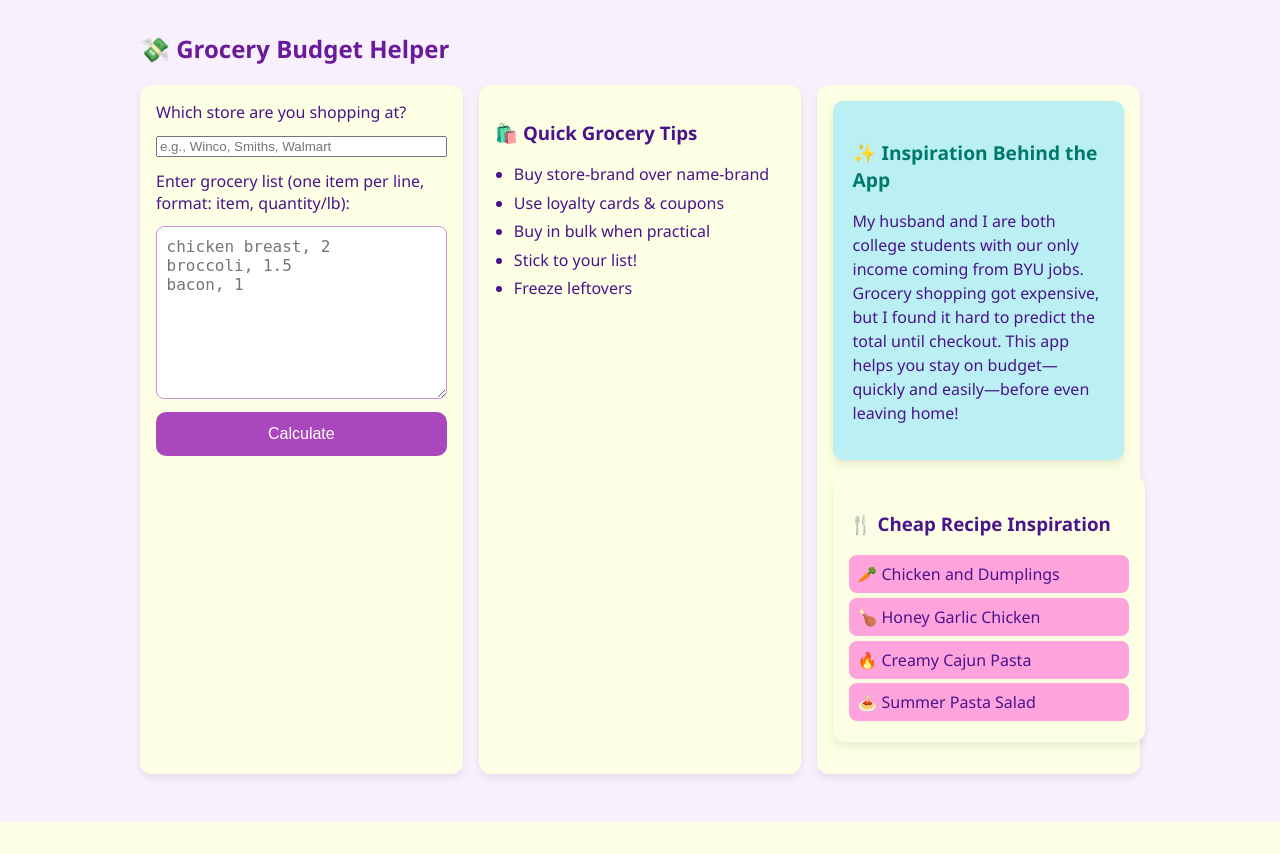
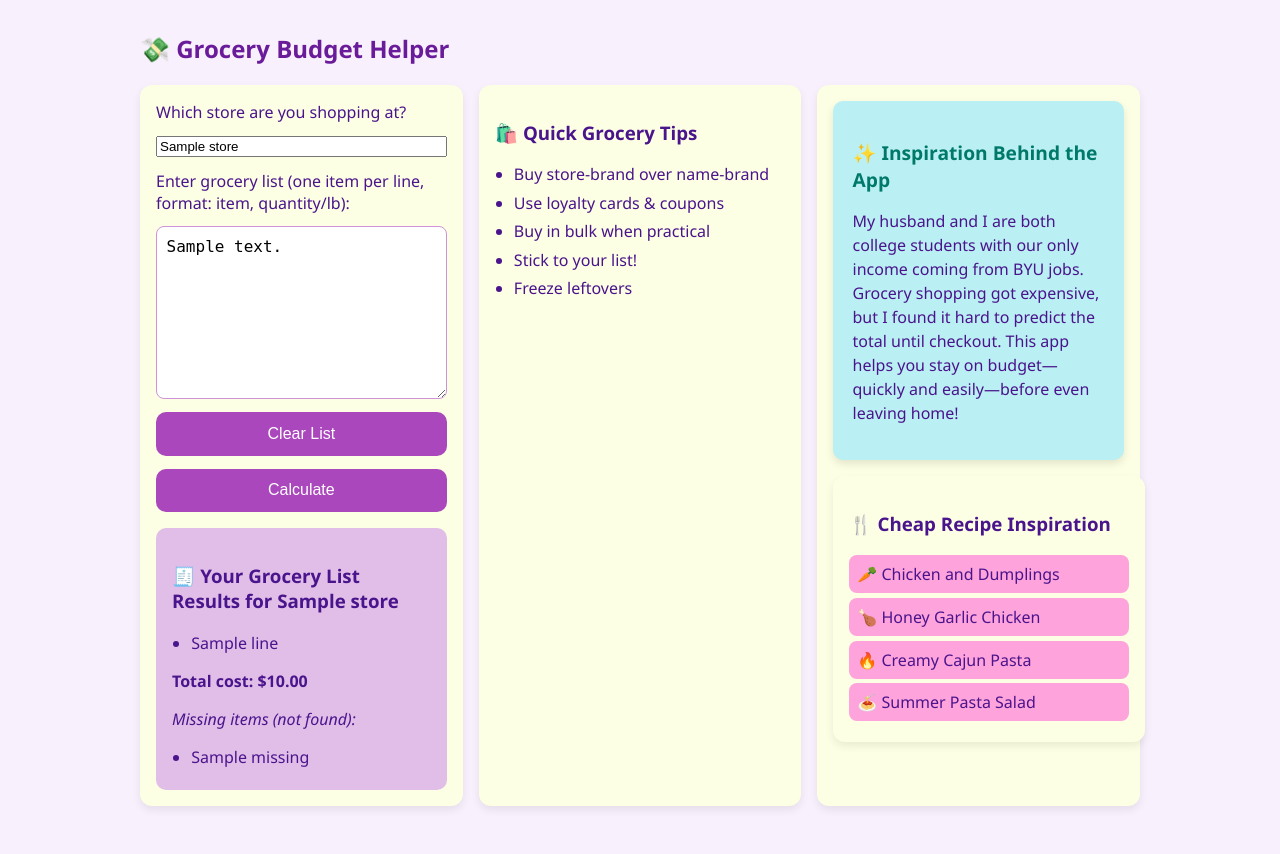
Before and after one commit to alibwright/Personal-Project, a Flask app: template Templates/home.html in a window 1280 px wide. Before the commit the page ends 822 px from the top, so only its background shows below. Run offline with Flask 3, Linux system fonts and the light colour scheme; the template is opened without the code that fills it: most values are stand-ins (such as "Sample title", 1, 10 or a date in 2020).

Commit message:
JEEZZz...A lot of work for not many changes

```diff
--- a/Templates/home.html
+++ b/Templates/home.html
@@ -38,6 +38,7 @@
       padding: 1rem;
       margin-bottom: 1rem;
       box-shadow: 0 4px 8px rgba(0,0,0,0.08);
+
     }
 
     form {
@@ -112,13 +113,34 @@
       <div class="box">
         <form method="POST" action="/">
           <label>Which store are you shopping at?</label>
-          <input name="store" required placeholder="e.g., Winco, Smiths, Walmart">
+          <input name="store" required placeholder="e.g., Winco, Smiths, Walmart" value="{{ result.store if result else '' }}">
           <label>Enter grocery list (one item per line, format: item, quantity/lb):</label>
-          <textarea name="grocery_list" rows="8" placeholder="chicken breast, 2&#10;broccoli, 1.5&#10;bacon, 1" required></textarea>
+          <textarea name="grocery_list" rows="8" placeholder="chicken breast, 2&#10;broccoli, 1.5&#10;bacon, 1" required>{{ result.grocery_text if result else '' }}</textarea>
+          <button type="button" onclick="document.querySelector('textarea[name=grocery_list]').value = '';">Clear List</button>
           <button type="submit">Calculate</button>
         </form>
+
+        {% if result %}
+          <div style="background-color: #e1bee7; border-radius: 10px; padding: 1rem; margin-top: 1rem;">
+            <h3>🧾 Your Grocery List Results for {{ result.store }}</h3>
+            <ul>
+              {% for line in result.details %}
+                <li>{{ line }}</li>
+              {% endfor %}
+            </ul>
+            <p><strong>Total cost: ${{ "%.2f"|format(result.total) }}</strong></p>
+
+            {% if result.missing %}
+              <p><em>Missing items (not found):</em></p>
+              <ul>
+                {% for mi in result.missing %}
+                  <li>{{ mi }}</li>
+                {% endfor %}
+              </ul>
+            {% endif %}
+          </div>
+        {% endif %}
       </div>
-
       <!-- Tips Box -->
 
     <div class="box">
--- a/app.py
+++ b/app.py
@@ -10,7 +10,7 @@ def load_prices(filename="/Users/alisonbarone/Desktop/Personal Project/Winco_Mea
     with open(filename, mode='r', newline='') as f:
         reader = csv.DictReader(f)
         for row in reader:
-            store = row['store'].strip()
+            store = row['store'].strip().lower()
             item = row['item'].strip().lower()
             price = float(row['price_per_unit'])
             unit = row['unit'].strip()
@@ -20,13 +20,17 @@ def load_prices(filename="/Users/alisonbarone/Desktop/Personal Project/Winco_Mea
 prices = load_prices()
 
 def suggest_items(input_item, store, all_items, max_suggestions=3):
-    # Filter for items in the current store only
-    store_items = [item for (s, item) in all_items if s == store.lower()]
+    store = store.lower()
+    store_items = [item for (s, item) in all_items if s.lower() == store]
 
-    # Try to get close matches
     matches = get_close_matches(input_item, store_items, n=max_suggestions, cutoff=0.6)
+
+    # Add substring match fallback (case insensitive)
+    if not matches:
+        substr_matches = [item for item in store_items if input_item.lower() in item.lower()]
+        matches = substr_matches[:max_suggestions]
+
     return matches
-
 
 def parse_grocery_list(text):
     shopping_list = {}
@@ -47,7 +51,7 @@ def home():
     result = None
     missing_items = []
     if request.method == 'POST':
-        store = request.form.get('store').strip()
+        store = request.form.get('store').strip().lower()
         grocery_text = request.form.get('grocery_list')
         shopping_list = parse_grocery_list(grocery_text)
         total = 0.0
@@ -60,7 +64,6 @@ def home():
                 total += cost
                 details.append(f"{item.title()} ({qty} {unit}): ${cost:.2f}")
             else:
-             # Suggest similar items
                 suggestions = suggest_items(item, store, prices.keys())
                 if suggestions:
                     formatted_suggestions = ", ".join(suggestions)
@@ -71,45 +74,10 @@ def home():
             'total': total,
             'details': details,
             'missing': missing_items,
-            'store': store
+            'store': store,
+            'grocery_text': grocery_text,
         }
-    return render_template('home.html', result=result), render_template_string('''
-        <h1>Grocery Price Calculator</h1>
-        <form method="POST">
-            <label>Which store are you shopping at?</label><br>
-            <input name="store" required placeholder="e.g.,
-Winco"><br><br>
-
-            <label>Enter grocery list (one item per line, format:
-item, quantity):</label><br>
-            <textarea name="grocery_list" rows="10" cols="40"
-placeholder="chicken breast, 2
-broccoli, 1.5
-bacon, 1" required></textarea><br><br>
-
-            <button type="submit">Calculate Total</button>
-        </form>
-
-        {% if result %}
-            <h2>Results for {{ result.store }}</h2>
-            <ul>
-            {% for line in result.details %}
-                <li>{{ line }}</li>
-            {% endfor %}
-            </ul>
-            <p><strong>Total cost: ${{ "%.2f"|format(result.total)
-}}</strong></p>
-
-            {% if result.missing %}
-                <p><em>Missing items (not found):</em></p>
-                <ul>
-                {% for mi in result.missing %}
-                    <li>{{ mi }}</li>
-                {% endfor %}
-                </ul>
-            {% endif %}
-        {% endif %}
-    ''' , result=result)
+    return render_template('home.html', result=result)
 
 if __name__ == '__main__':
     app.run(debug=True)
```
